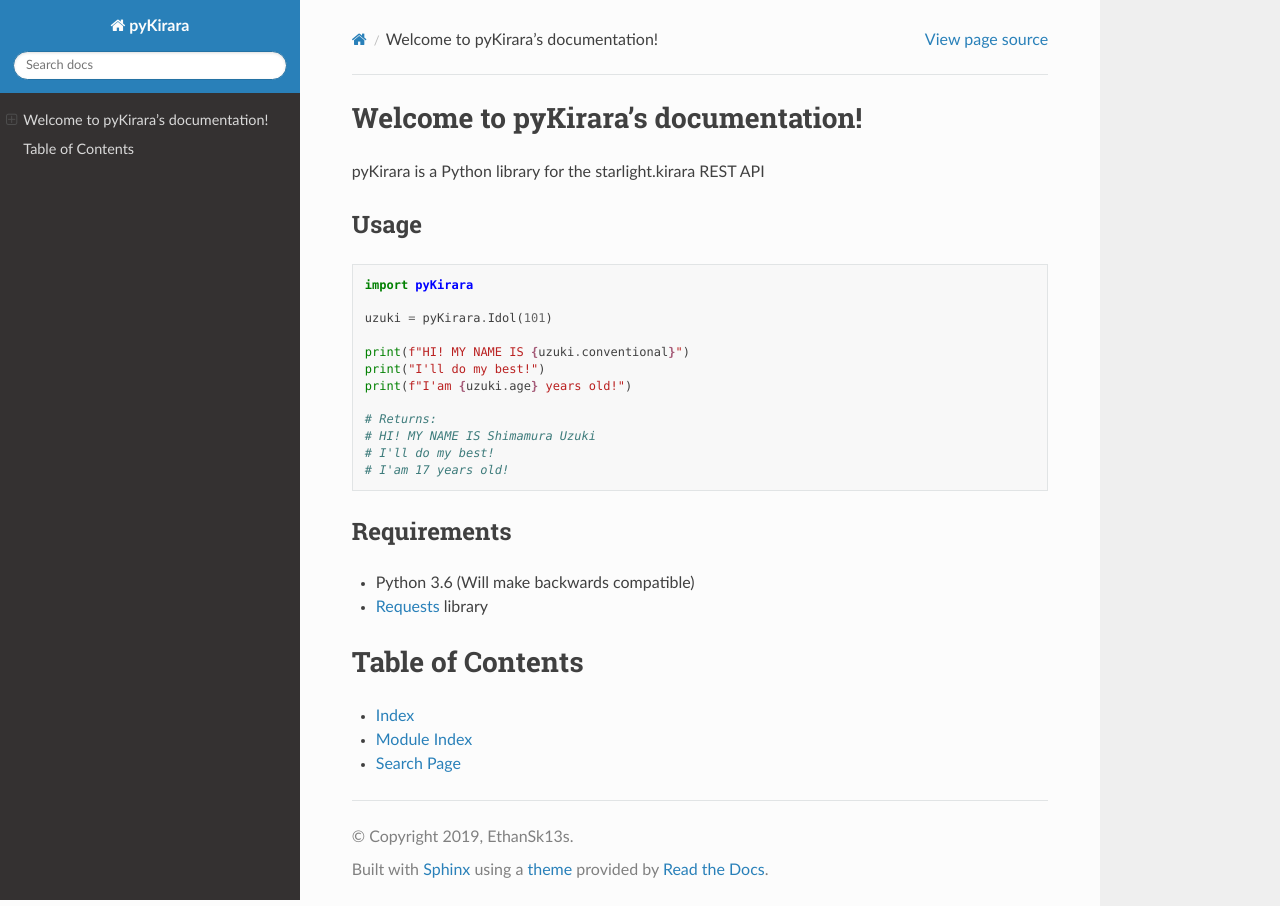
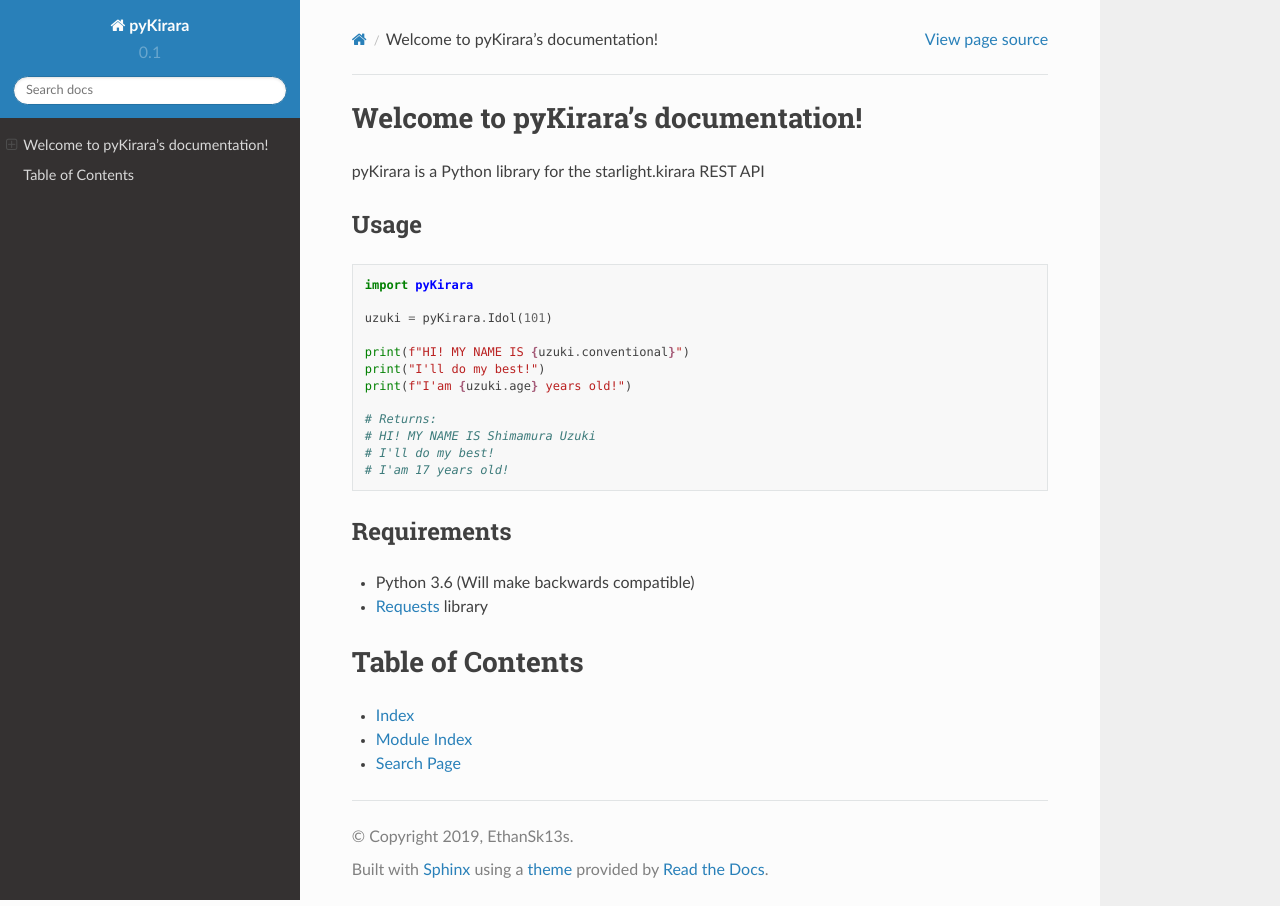
Before and after one commit to EthanSk13s/pyKirara, a Sphinx documentation site: the page built from docs/index.rst, in a window 1280 px wide. Built offline with Sphinx 7.4.7 and the Read the Docs theme 2.0.0, drawn with Linux system fonts in a browser that asks for light colours.

Commit message:
updated to recent version

```diff
--- a/docs/conf.py
+++ b/docs/conf.py
@@ -24,9 +24,9 @@
 author = 'EthanSk13s'
 
 # The short X.Y version
-version = ''
+version = '0.1'
 # The full version, including alpha/beta/rc tags
-release = '0.0.1'
+release = '0.1.1'
 
 
 # -- General configuration ---------------------------------------------------
```
